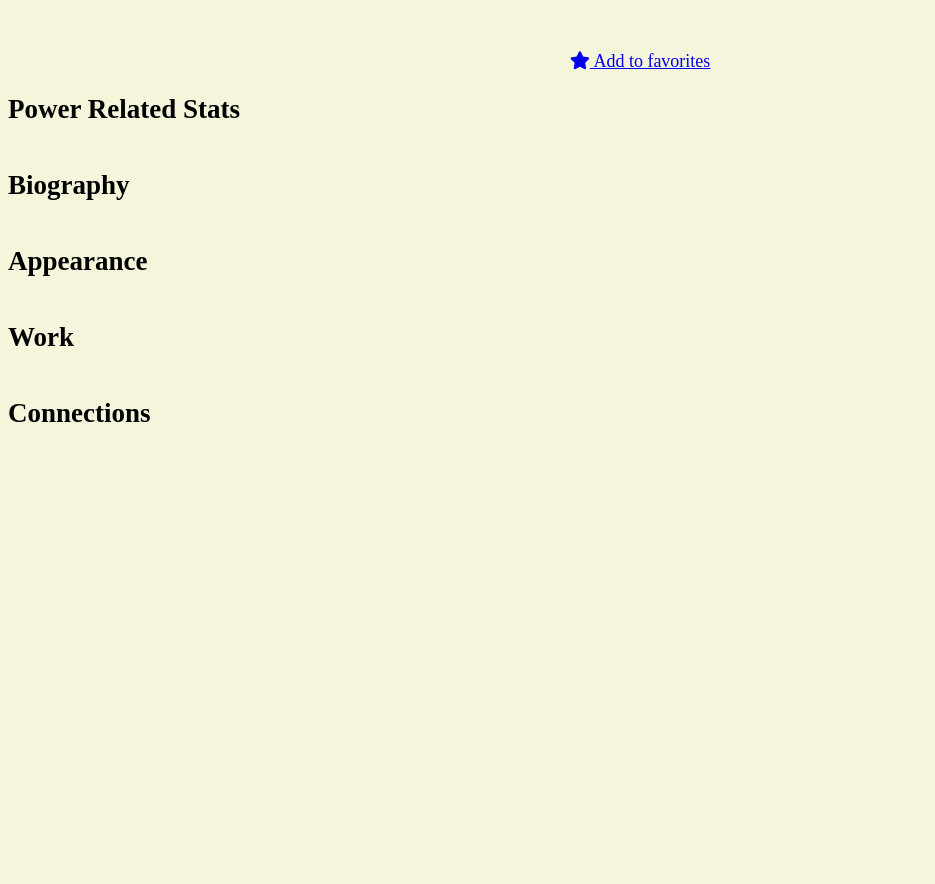
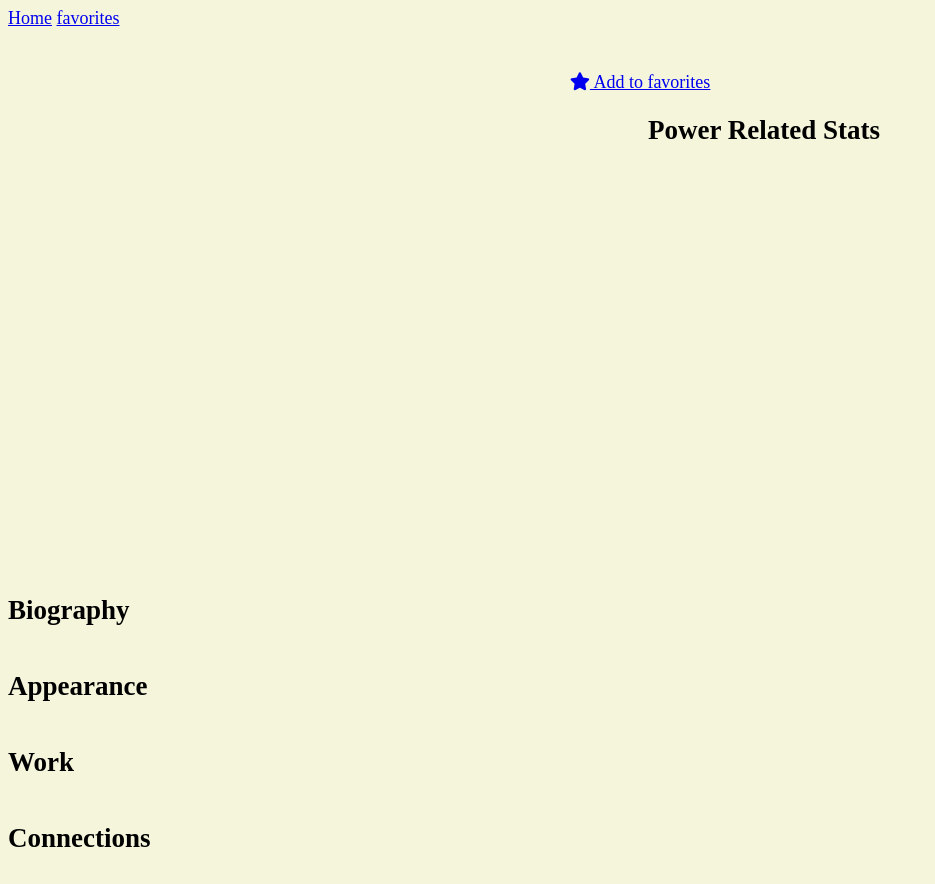
Before and after one commit to ritvikbhatia/Superhero-Project, a plain HTML site: page profile.html in a window 1280 px wide. Shown: the whole page, without its empty margins (0-935 px from the left). Before the commit the page ends 800 px from the top, so only its background shows below. Drawn offline with Linux system fonts and the light colour scheme; no server answers.

Commit message:
add home links

```diff
--- a/css/profile.css
+++ b/css/profile.css
@@ -11,8 +11,19 @@
     width: 30vw;
     height: 50vh;
     object-fit: contain;
+    margin: 2%;
 }
 body{
     background-color: beige;
     font-size: large;
 }
+#main{
+    display: flex;
+    flex-direction: row;
+    width: 100vw;
+    height: 60vh;
+
+}
+#imagebox{
+    width: 50vw;
+}
--- a/profile.html
+++ b/profile.html
@@ -5,16 +5,18 @@
         <link rel="stylesheet" href="./css/profile.css">
     </head>
     <body>
+        <a id="home" href="index.html">Home</a>
+        <a id="favo" href="favorites.html">favorites</a>
         <div id="supercontainter">
             <div id="namebox"><h1 id="naam"></h1></div>
             <a style="text-align: center;" href="#" onclick="addtofav()"><i class="fas fa-star"></i> Add to favorites</a>
+        <div id="main">
+            <div id="imagebox">
 
-        <div id="imagebox">
-
-        </div>
-        <div id="power">
-            <h2>Power Related Stats</h2>
-
+            </div>
+            <div id="power">
+                <h2>Power Related Stats</h2>
+            </div>
         </div>
         <div id="biography">
             <h2>Biography</h2>
```
Also changed, not shown: css/style.css (line endings or trailing spaces).
